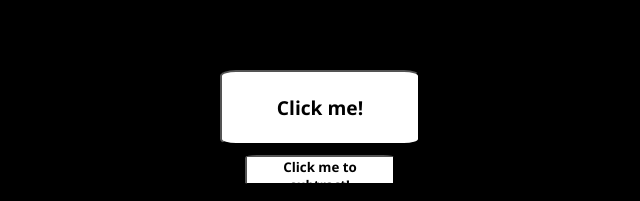
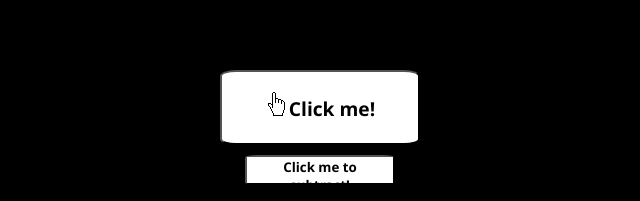
Before and after one commit to the-jr/MyFinalWebsite, a plain HTML site: page index.html in a window 1280 px wide. Shown: the part 468-669 px from the top of the page, 320-960 px from the left. Drawn offline with Linux system fonts and the light colour scheme.

Commit message:
Update index.html
added a single image

```diff
--- a/index.html
+++ b/index.html
@@ -21,7 +21,7 @@
     </div>
 
     <div id="clickandconfirm">
-        <button id="clickbutton">Click me!</button> <br>
+        <button id="clickbutton"><img src="Images/cursor.png" alt="Photo of mouse">Click me!</button> <br>
         <button id="subbutton">Click me to subtract!</button> <br>
         <button id="confirmbutton"><b>Confirm Amount Of Clicks!</b></button>
     </div>
```
